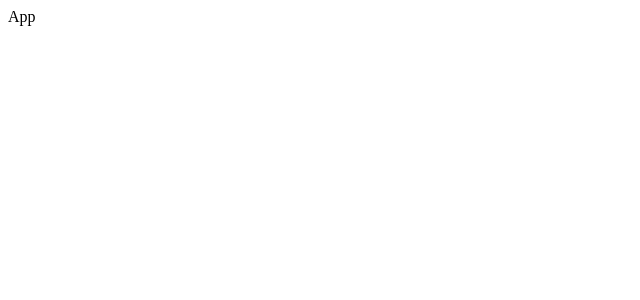
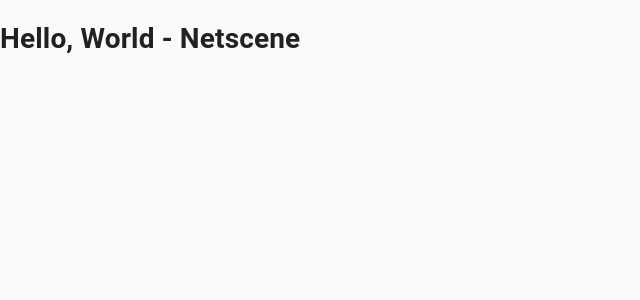
Before and after one commit to MahmoudBakr23/Netscene, a React (Create React App) app: page / in a window 1280 px wide. Shown: the top 300 px of the page, without its empty margins (0-640 px from the left). Built offline with nearby package versions, Linux system fonts and the light colour scheme.

Commit message:
Install mui core

```diff
--- a/package.json
+++ b/package.json
@@ -4,6 +4,9 @@
   "private": true,
   "dependencies": {
     "@alan-ai/alan-sdk-web": "^1.8.35",
+    "@emotion/react": "^11.10.4",
+    "@emotion/styled": "^11.10.4",
+    "@material-ui/core": "^4.12.4",
     "@mui/icons-material": "^5.10.3",
     "@mui/material": "^5.10.4",
     "@mui/styles": "^5.10.3",
@@ -14,7 +17,8 @@
     "react": "^17.0.0",
     "react-dom": "^17.0.0",
     "react-redux": "^8.0.2",
-    "react-scripts": "^5.0.1",
+    "react-router-dom": "^6.3.0",
+    "react-scripts": "^2.1.3",
     "web-vitals": "^2.1.4"
   },
   "scripts": {
--- a/src/components/App.jsx
+++ b/src/components/App.jsx
@@ -1,8 +1,13 @@
 import React from 'react';
+import CssBaseline from '@material-ui/core/CssBaseline';
+import { Route, Routes } from 'react-router-dom';
 
 function App() {
   return (
-    <div>App</div>
+    <div>
+      <CssBaseline />
+      <h1>Hello, World - Netscene</h1>
+    </div>
   );
 }
 
```
Also changed, not shown: 1 other file (tests, documents, lock files or other folders).
